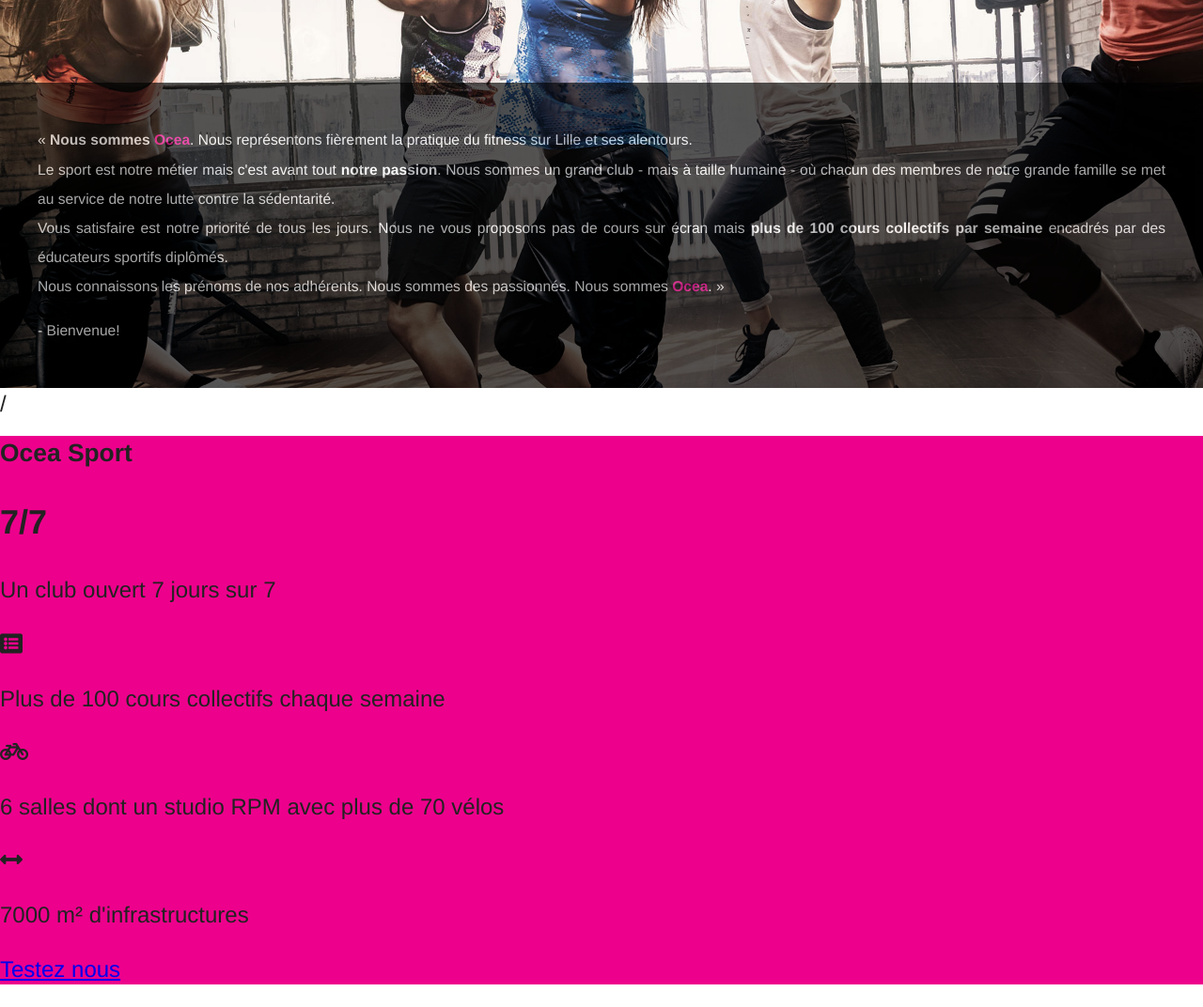
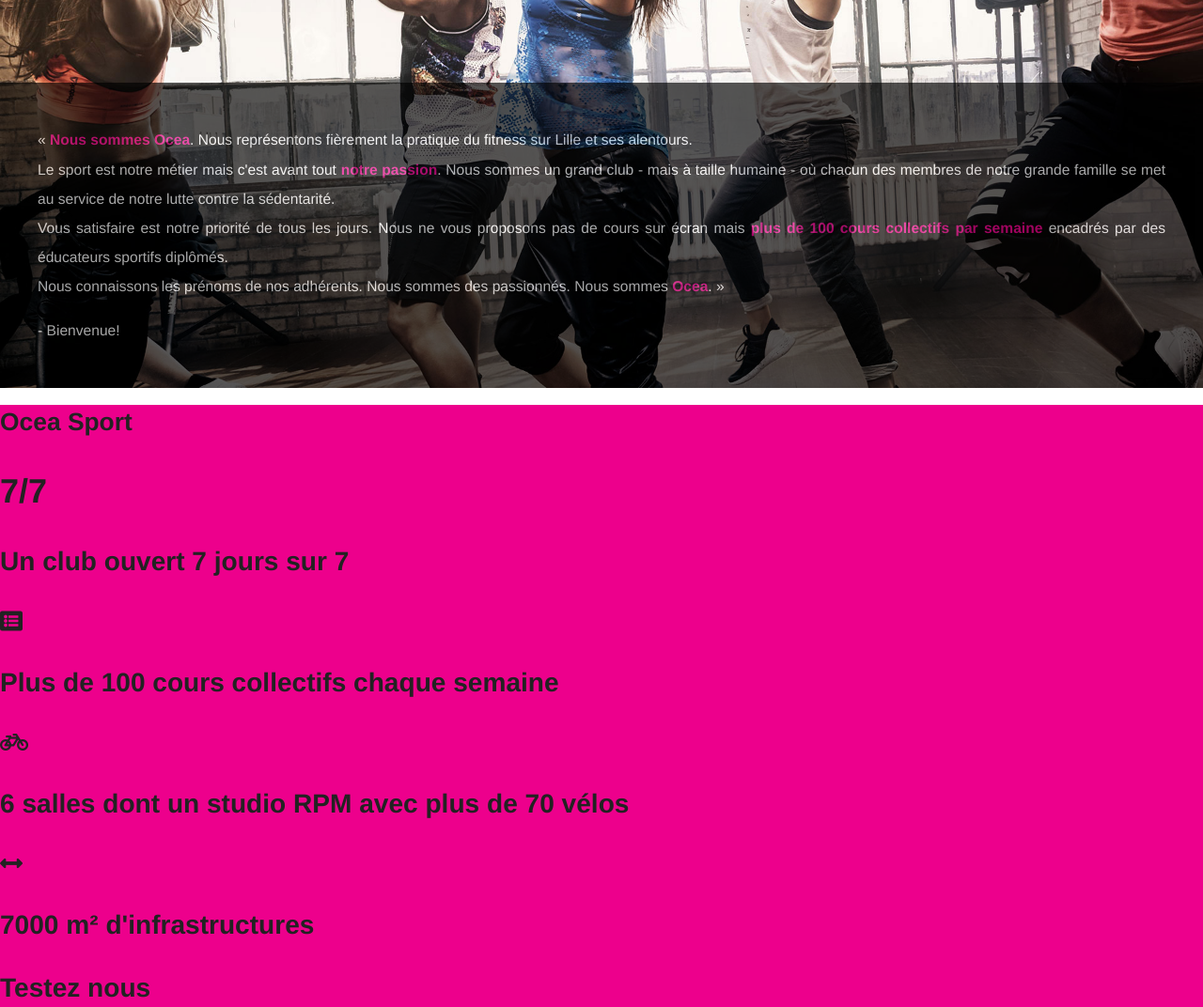
Before and after one commit to isapas/oceaproject, a plain HTML site: page index.html in a window 1280 px wide. Shown: the part 480-1552 px from the top of the page at 94% size. Before the commit the page ends 1528 px from the top, so only its background shows below. Drawn offline with nearby package versions, Linux system fonts and the light colour scheme.

Commit message:
change div in articles in section class presentation links

```diff
--- a/css/main.css
+++ b/css/main.css
@@ -176,10 +176,12 @@ header {
 
 main {
 width: 100%;
-height: 80vh;
+height: 90vh;
+display: ;
 }
 /* start of the image and p container*/
 .imgcontainer {
+  background-color: yellow;
   width: auto;
   height: 90vh;
   background-image: url(../img/first.jpg);
@@ -213,6 +215,7 @@ strong {
 /* start of the pink container*/
 h1 {
   font-size: 1.1em;
+.presentation
 }
 .presentationlinks {
   background-color: #ed008c;
--- a/index.html
+++ b/index.html
@@ -49,39 +49,39 @@
         </ul>
     </div>
   </header>
+
   <main>
     <div class="presentation">
       <div class="imgcontainer">
         <div class="pcontainer"><!--transparent-->
-        <!--  <img class="first" src="img/first.jpg" alt="sportifs">-->
-          <p>« <strong>Nous sommes</strong><span> Ocea</span>. Nous représentons fièrement la pratique du fitness sur Lille et ses alentours.<br>
-          Le sport est notre métier mais c'est avant tout<strong> notre passion</strong>. Nous sommes un grand club - mais à taille humaine - où chacun des membres de notre grande famille se met au service de notre lutte contre la sédentarité.<br>
-          Vous satisfaire est notre priorité de tous les jours. Nous ne vous proposons pas de cours sur écran mais <strong>plus de 100 cours collectifs par semaine</strong> encadrés par des éducateurs sportifs diplômés.<br>
-          Nous connaissons les prénoms de nos adhérents. Nous sommes des passionnés. Nous sommes <span>Ocea</span>. »</p>
+          <p>« <span class="white">Nous sommes</span ><span class="pink"> Ocea</span>. Nous représentons fièrement la pratique du fitness sur Lille et ses alentours.<br>
+          Le sport est notre métier mais c'est avant tout<span class="white"> notre passion</span>. Nous sommes un grand club - mais à taille humaine - où chacun des membres de notre grande famille se met au service de notre lutte contre la sédentarité.<br>
+          Vous satisfaire est notre priorité de tous les jours. Nous ne vous proposons pas de cours sur écran mais <span class="white">plus de 100 cours collectifs par semaine</span> encadrés par des éducateurs sportifs diplômés.<br>
+          Nous connaissons les prénoms de nos adhérents. Nous sommes des passionnés. Nous sommes <span class="pink">Ocea</span>. »</p>
           <p>- Bienvenue!</p>
         </div>
-       <!-- end of the traparent p container-->
+       <!-- end of the transparent p container-->
       </div>
-      /<!--end of image container-->
+      <!--end of image container-->
       <section class="presentationlinks">
            <h1>Ocea Sport</h1>
-           <div class="iconcontainer">
+           <article class="iconcontainer">
              <h2 class="allweek">7/7</h2>
-             <p>Un club ouvert 7 jours sur 7</p>
-           </div>
-           <div class="iconcontainer">
+             <h3>Un club ouvert 7 jours sur 7</h3>
+           </article>
+           <article class="iconcontainer">
              <i class="fas fa-list-alt"></i>
-             <p>Plus de 100 cours collectifs chaque semaine</p>
-           </div>
-           <div class="iconcontainer">
+             <h3>Plus de 100 cours collectifs chaque semaine</h3>
+           </article>
+           <article class="iconcontainer">
              <i class="fas fa-bicycle"></i>
-             <p>6 salles dont un studio RPM avec plus de 70 vélos</p>
-           </div>
-           <div class="iconcontainer">
+             <h3>6 salles dont un studio RPM avec plus de 70 vélos</h3>
+           </article>
+           <article class="iconcontainer">
              <i class="fas fa-arrows-alt-h"></i>
-             <p>7000 m² d'infrastructures</p>
-           </div>
-           <a href="http://www.oceaclub.com/decouverte.php">Testez nous</a>
+             <h3>7000 m² d'infrastructures</h3>
+           </article>
+           <h3 href="http://www.oceaclub.com/decouverte.php">Testez nous</h3>
          </section>
      </div><!--end of presentation container-->
 
```
